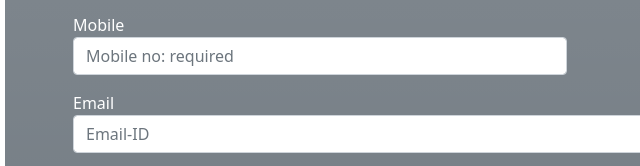
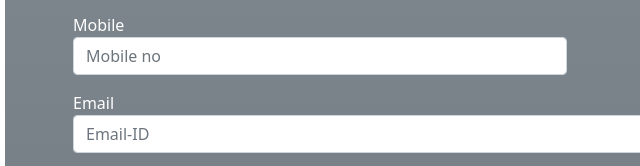
Before and after one commit to Rashoofa-Rafi/mhd.rafi.personal-website., a plain HTML site: page contact.html in a window 1280 px wide. Shown: the part 177-343 px from the top of the page, 65-705 px from the left. Drawn offline with nearby package versions, Linux system fonts and the light colour scheme.

Commit message:
Update contact.html

```diff
--- a/contact.html
+++ b/contact.html
@@ -19,7 +19,7 @@
           </div>
           <div class="form-group col-md-6 text-white p-2">
             <label for="inputNumber">Mobile</label>
-            <input type="number" class="form-control" id="inputPassword4" placeholder="Mobile no: required">
+            <input type="number" class="form-control" id="inputPassword4" placeholder="Mobile no": required>
           </div>
         </div>
         <div class="form-group col-md-8 text-white p-2">
```
